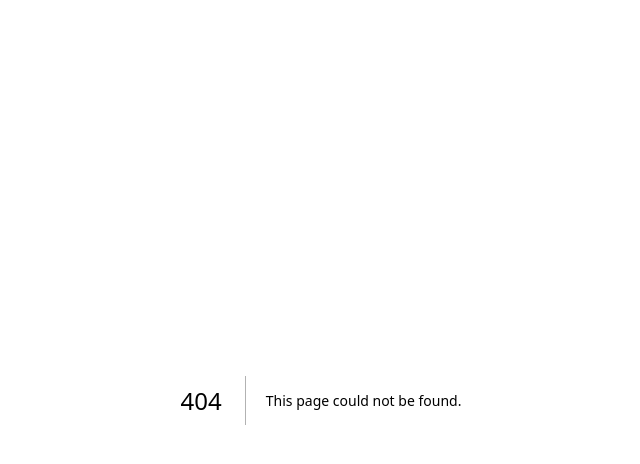
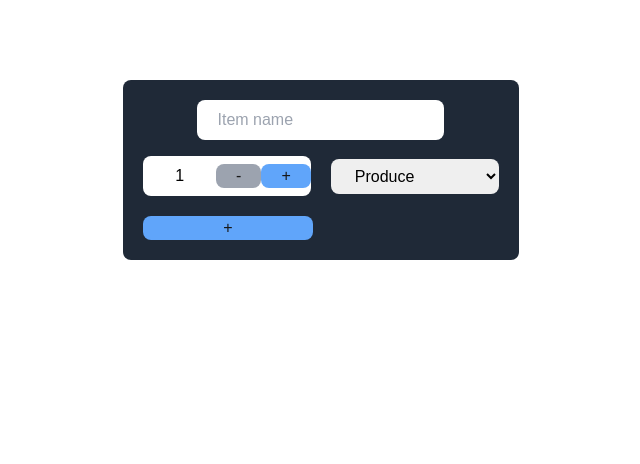
Before and after one commit to maximL5/cprg306-assignments, a Next.js app: page /week-5 in a window 1280 px wide. Before the commit this address had no page. Shown: the top 464 px of the page, without its empty margins (319-959 px from the left). Built offline with nearby package versions, Linux system fonts and the light colour scheme.

Commit message:
week 5 assignment done

```diff
--- a/app/page.js
+++ b/app/page.js
@@ -15,6 +15,9 @@
       <li>
         <Link href="/week-4">Week 4 Assignment</Link>
       </li>
+      <li>
+        <Link href="/week-5">Week 5 Assingment</Link>
+      </li>
     </main>
   );
 }
--- /dev/null
+++ b/app/week-5/new-item.js
@@ -0,0 +1,83 @@
+'use client';
+import { useState } from "react";
+
+export default function NewItem() {
+
+    const [itemName, setName] = useState("Item name");
+
+    const [count, setCount] = useState(1);
+
+    const [category, setCategory] = useState("Produce");
+
+
+    const increment=(event)=>
+    {
+        event.preventDefault();
+        setCount((prevCount) => (prevCount < 20 ? prevCount + 1 : prevCount));
+    };
+
+    const decrement=(event)=>
+    {
+        event.preventDefault();
+        setCount((prevCount) => (prevCount > 1 ? prevCount - 1 : prevCount));
+    };
+
+    const handleSubmit = () => {
+        alert(`Added item: ${itemName}, Quantity: ${count}, Category: ${category}`);
+    };
+
+
+    return(
+    <div className="flex flex-col items-center justify-center pt-20">
+        <form className=" bg-gray-800 rounded-lg p-5">
+            <div className="flex mb-4 items-center justify-center">
+            <input className="flex p-2 px-5 text-black rounded-lg" onChange={(e) => setName(e.target.value)} placeholder="Item name" id="itemName" type="text"/>
+            </div>
+
+            <div className="flex flex-row items-center mb-5">
+                <div className="flex flex-row rounded-lg items-center bg-white">
+                    <h1 className="text-l my-2 mx-8 text-black">{count}</h1>
+                    <button onClick={decrement} disabled={count === 1} className="bg-gray-400 rounded-lg px-5">-</button>
+                    <button onClick={increment} disabled={count === 20} className="bg-blue-400 rounded-lg px-5">+</button>
+                </div>
+                <select className="flex p-2 px-5 text-black rounded-lg ml-5" onChange={(e) => setCategory(e.target.value)}>
+                    <option className="text-black">
+                        Produce
+                    </option>
+                    <option className="text-black">
+                        Dairy
+                    </option>
+                    <option className="text-black">
+                        Bakery
+                    </option>
+                    <option className="text-black">
+                        Meat
+                    </option>
+                    <option className="text-black">
+                        Frozen Foods
+                    </option>
+                    <option className="text-black">
+                        Canned Goods
+                    </option>
+                    <option className="text-black">
+                        Dry Goods
+                    </option>
+                    <option className="text-black">
+                        Beverages
+                    </option>
+                    <option className="text-black">
+                        Snacks
+                    </option>
+                    <option className="text-black">
+                        Household
+                    </option>
+                    <option className="text-black">
+                        Other
+                    </option>
+                </select>
+            </div>
+            <button onClick={handleSubmit} className="flex items-center justify-center bg-blue-400 rounded-lg px-20 mr-5">+</button>
+        </form>
+    </div>
+    );
+};
--- /dev/null
+++ b/app/week-5/page.js
@@ -0,0 +1,8 @@
+import NewItem from "./new-item";
+
+
+export default function Page () {
+    return(
+        <NewItem></NewItem>
+    );
+};
```
